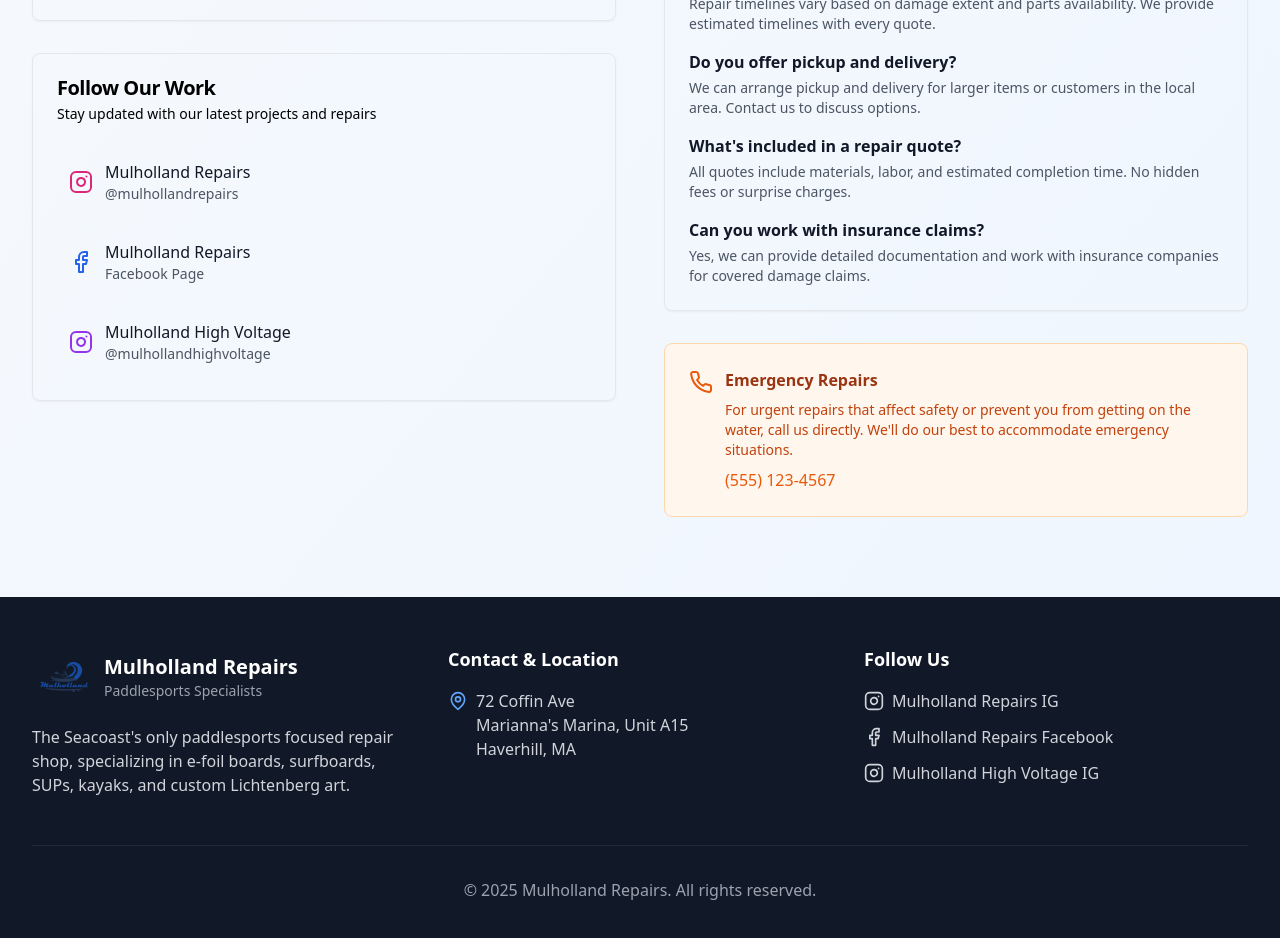
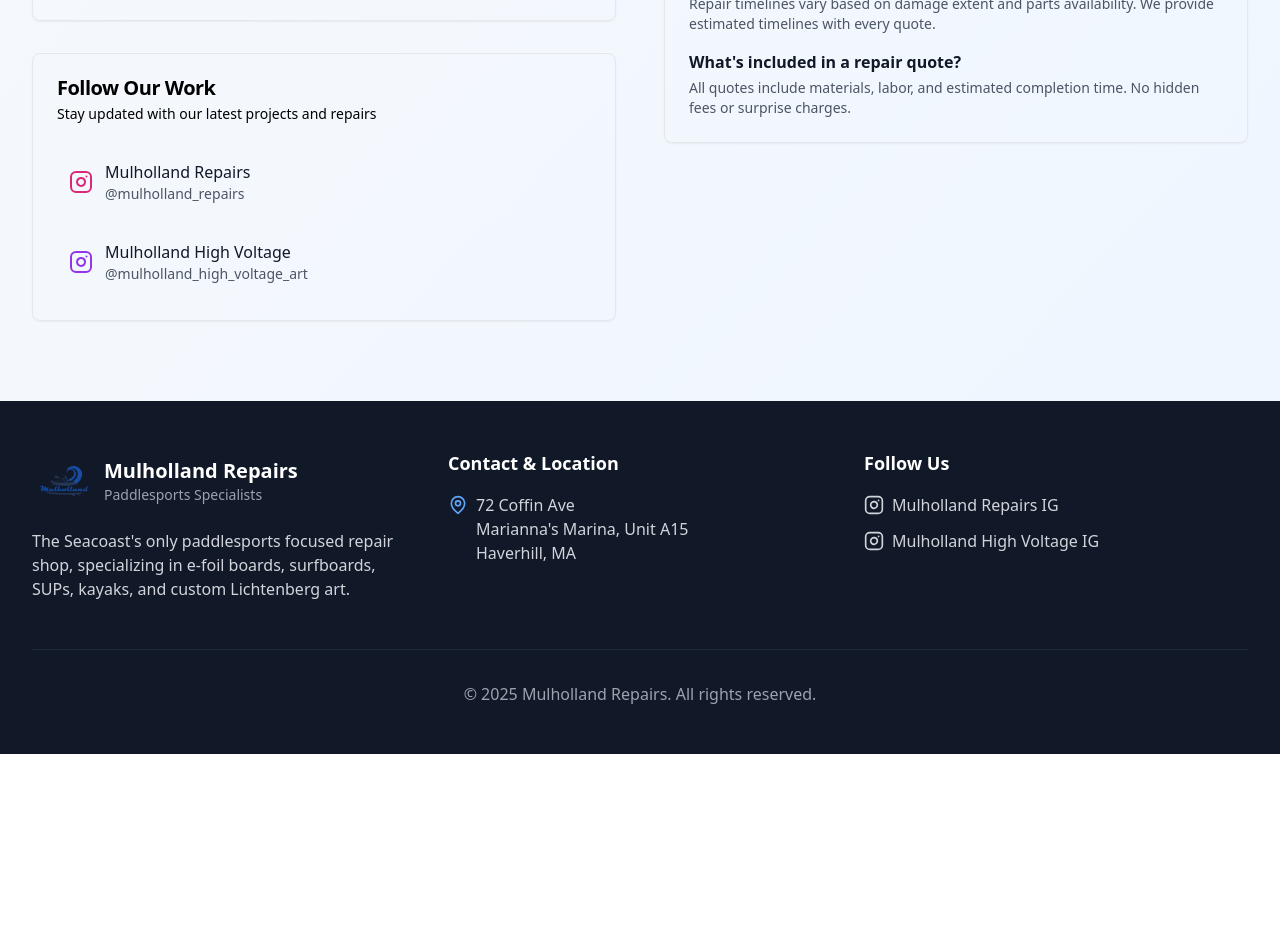
Before and after one commit to blop5521/mulholland-repairs-backend, a React (Vite) app: page /contact in a window 1280 px wide. Shown: the part 1040-1978 px from the top of the page. After the commit the page ends 1794 px from the top, so only its background shows below. Built offline with nearby package versions, Linux system fonts and the light colour scheme.

Commit message:
Fix environment variable name for Google Sheets credentials

```diff
--- a/src/components/Footer.jsx
+++ b/src/components/Footer.jsx
@@ -46,21 +46,18 @@
             <h3 className="font-semibold text-lg mb-4">Follow Us</h3>
             <div className="space-y-3">
               <a
-                href="#"
+                href="https://www.instagram.com/mulholland_repairs/"
+                target="_blank"
+                rel="noopener noreferrer"
                 className="flex items-center space-x-2 text-gray-300 hover:text-blue-400 transition-colors"
               >
                 <Instagram className="h-5 w-5" />
                 <span>Mulholland Repairs IG</span>
               </a>
               <a
-                href="#"
-                className="flex items-center space-x-2 text-gray-300 hover:text-blue-400 transition-colors"
-              >
-                <Facebook className="h-5 w-5" />
-                <span>Mulholland Repairs Facebook</span>
-              </a>
-              <a
-                href="#"
+                href="https://www.instagram.com/mulholland_high_voltage_art/"
+                target="_blank"
+                rel="noopener noreferrer"
                 className="flex items-center space-x-2 text-gray-300 hover:text-blue-400 transition-colors"
               >
                 <Instagram className="h-5 w-5" />
--- a/src/pages/ContactPage.jsx
+++ b/src/pages/ContactPage.jsx
@@ -7,22 +7,22 @@
       icon: <Mail className="h-6 w-6 text-blue-600" />,
       title: "Email",
       description: "Best for detailed inquiries and project discussions",
-      contact: "info@mulhollandrepairs.com",
-      action: "mailto:info@mulhollandrepairs.com"
+      contact: "mulhollandsurfboards@gmail.com",
+      action: "mailto:mulhollandsurfboards@gmail.com"
     },
     {
       icon: <Phone className="h-6 w-6 text-green-600" />,
       title: "Phone",
       description: "For urgent repairs and quick questions",
-      contact: "(555) 123-4567",
-      action: "tel:+15551234567"
+      contact: "(978) 971-6007",
+      action: "tel:+9789716007"
     },
     {
       icon: <Instagram className="h-6 w-6 text-pink-600" />,
       title: "Instagram",
       description: "Follow our latest projects and repairs",
-      contact: "@mulhollandrepairs",
-      action: "#"
+      contact: "@mulholland_repairs",
+      action: "https://www.instagram.com/mulholland_repairs/"
     }
   ]
 
@@ -132,33 +132,27 @@
               <CardContent>
                 <div className="space-y-3">
                   <a
-                    href="#"
+                    href="https://www.instagram.com/mulholland_repairs/"
+                    target="_blank"
+                    rel="noopener noreferrer"
                     className="flex items-center space-x-3 p-3 rounded-lg hover:bg-gray-50 transition-colors"
                   >
                     <Instagram className="h-6 w-6 text-pink-600" />
                     <div>
                       <p className="font-medium text-gray-900">Mulholland Repairs</p>
-                      <p className="text-sm text-gray-600">@mulhollandrepairs</p>
+                      <p className="text-sm text-gray-600">@mulholland_repairs</p>
                     </div>
                   </a>
                   <a
-                    href="#"
-                    className="flex items-center space-x-3 p-3 rounded-lg hover:bg-gray-50 transition-colors"
-                  >
-                    <Facebook className="h-6 w-6 text-blue-600" />
-                    <div>
-                      <p className="font-medium text-gray-900">Mulholland Repairs</p>
-                      <p className="text-sm text-gray-600">Facebook Page</p>
-                    </div>
-                  </a>
-                  <a
-                    href="#"
+                    href="https://www.instagram.com/mulholland_high_voltage_art/"
+                    target="_blank"
+                    rel="noopener noreferrer"
                     className="flex items-center space-x-3 p-3 rounded-lg hover:bg-gray-50 transition-colors"
                   >
                     <Instagram className="h-6 w-6 text-purple-600" />
                     <div>
                       <p className="font-medium text-gray-900">Mulholland High Voltage</p>
-                      <p className="text-sm text-gray-600">@mulhollandhighvoltage</p>
+                      <p className="text-sm text-gray-600">@mulholland_high_voltage_art</p>
                     </div>
                   </a>
                 </div>
@@ -205,49 +199,16 @@
                     </p>
                   </div>
                   <div>
-                    <h4 className="font-semibold text-gray-900 mb-1">Do you offer pickup and delivery?</h4>
-                    <p className="text-gray-600 text-sm">
-                      We can arrange pickup and delivery for larger items or customers
-                      in the local area. Contact us to discuss options.
-                    </p>
-                  </div>
-                  <div>
                     <h4 className="font-semibold text-gray-900 mb-1">What's included in a repair quote?</h4>
                     <p className="text-gray-600 text-sm">
                       All quotes include materials, labor, and estimated completion time.
                       No hidden fees or surprise charges.
                     </p>
                   </div>
-                  <div>
-                    <h4 className="font-semibold text-gray-900 mb-1">Can you work with insurance claims?</h4>
-                    <p className="text-gray-600 text-sm">
-                      Yes, we can provide detailed documentation and work with insurance
-                      companies for covered damage claims.
-                    </p>
-                  </div>
                 </div>
               </CardContent>
             </Card>
 
-            {/* Emergency Contact */}
-            <div className="bg-orange-50 border border-orange-200 rounded-lg p-6">
-              <div className="flex items-start space-x-3">
-                <Phone className="h-6 w-6 text-orange-600 mt-0.5 flex-shrink-0" />
-                <div>
-                  <h3 className="font-semibold text-orange-800 mb-2">Emergency Repairs</h3>
-                  <p className="text-orange-700 text-sm mb-2">
-                    For urgent repairs that affect safety or prevent you from getting on the water,
-                    call us directly. We'll do our best to accommodate emergency situations.
-                  </p>
-                  <a
-                    href="tel:+15551234567"
-                    className="text-orange-600 hover:text-orange-700 font-medium transition-colors"
-                  >
-                    (555) 123-4567
-                  </a>
-                </div>
-              </div>
-            </div>
           </div>
         </div>
       </div>
--- a/src/pages/HighVoltageArtPage.jsx
+++ b/src/pages/HighVoltageArtPage.jsx
@@ -56,18 +56,22 @@
     setIsSubmitting(true)
 
     try {
-      const response = await fetch('https://mulholland-repairs-api.onrender.com/api/forms/high-voltage-art', {
+      const formDataToSend = new FormData()
+      formDataToSend.append('name', formData.name)
+      formDataToSend.append('email', formData.email)
+      formDataToSend.append('phone', formData.phone)
+      formDataToSend.append('notes', formData.notes)
+
+      // Add images to FormData
+      if (formData.images.length > 0) {
+        for (let i = 0; i < formData.images.length; i++) {
+          formDataToSend.append('images', formData.images[i])
+        }
+      }
+
+      const response = await fetch('https://mulholland-backend.onrender.com/api/forms/high-voltage-art', {
         method: 'POST',
-        headers: {
-          'Content-Type': 'application/json',
-        },
-        body: JSON.stringify({
-          name: formData.name,
-          email: formData.email,
-          phone: formData.phone,
-          notes: formData.notes,
-          images: formData.images.length > 0 ? 'Images uploaded' : null
-        })
+        body: formDataToSend
       })
 
       if (response.ok) {
--- a/src/pages/HomePage.jsx
+++ b/src/pages/HomePage.jsx
@@ -212,13 +212,9 @@
                 <div className="mt-6 pt-6 border-t border-blue-400">
                   <h4 className="font-semibold mb-3">Follow Our Work</h4>
                   <div className="flex space-x-4">
-                    <a href="#" className="flex items-center text-blue-100 hover:text-white transition-colors">
+                    <a href="https://www.instagram.com/mulholland_repairs/" target="_blank" rel="noopener noreferrer" className="flex items-center text-blue-100 hover:text-white transition-colors">
                       <Instagram className="h-5 w-5 mr-2" />
                       <span className="text-sm">Instagram</span>
-                    </a>
-                    <a href="#" className="flex items-center text-blue-100 hover:text-white transition-colors">
-                      <Facebook className="h-5 w-5 mr-2" />
-                      <span className="text-sm">Facebook</span>
                     </a>
                   </div>
                 </div>
--- a/src/pages/RepairPage.jsx
+++ b/src/pages/RepairPage.jsx
@@ -71,18 +71,22 @@
     setIsSubmitting(true)
 
     try {
-      const response = await fetch('https://mulholland-repairs-api.onrender.com/api/forms/repair', {
+      const formDataToSend = new FormData()
+      formDataToSend.append('name', formData.name)
+      formDataToSend.append('email', formData.email)
+      formDataToSend.append('phone', formData.phone)
+      formDataToSend.append('description', formData.description)
+
+      // Add images to FormData
+      if (formData.images.length > 0) {
+        for (let i = 0; i < formData.images.length; i++) {
+          formDataToSend.append('images', formData.images[i])
+        }
+      }
+
+      const response = await fetch('https://mulholland-backend.onrender.com/api/forms/repair', {
         method: 'POST',
-        headers: {
-          'Content-Type': 'application/json',
-        },
-        body: JSON.stringify({
-          name: formData.name,
-          email: formData.email,
-          phone: formData.phone,
-          description: formData.description,
-          images: formData.images.length > 0 ? 'Images uploaded' : null
-        })
+        body: formDataToSend
       })
 
       if (response.ok) {
--- a/src/pages/SurfboardShowersPage.jsx
+++ b/src/pages/SurfboardShowersPage.jsx
@@ -89,7 +89,7 @@
     setIsSubmitting(true)
 
     try {
-      const response = await fetch('https://mulholland-repairs-api.onrender.com/api/forms/surfboard-showers', {
+      const response = await fetch('https://mulholland-backend.onrender.com/api/forms/surfboard-showers', {
         method: 'POST',
         headers: {
           'Content-Type': 'application/json',
```
Also changed, not shown: 1 other file (tests, documents, lock files or other folders).
